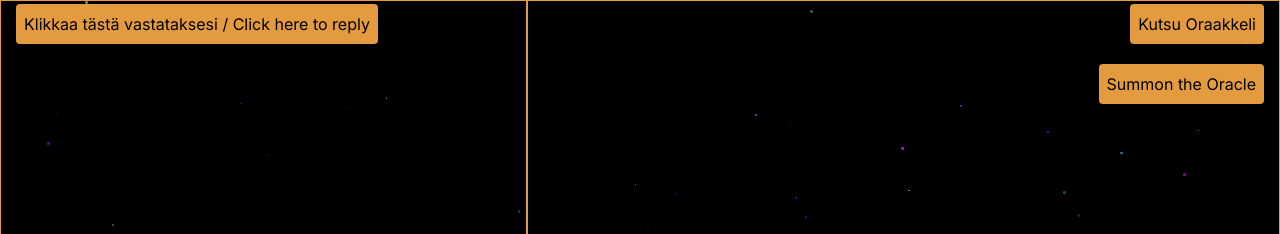
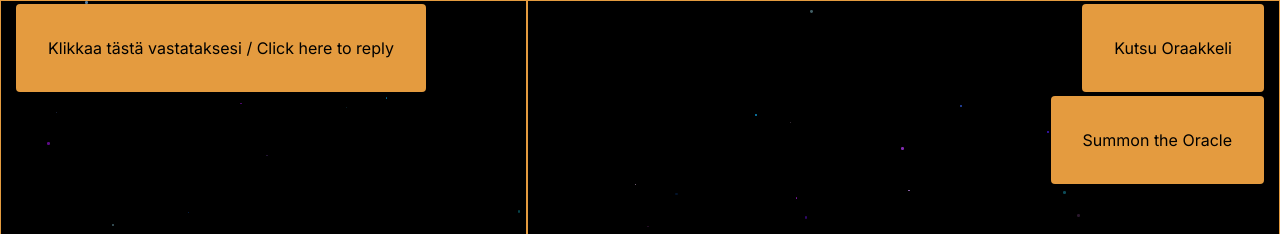
Before and after one commit to norsende/hkifortune, a Next.js app: page / in a window 1280 px wide. Shown: the top 234 px of the page. Built offline with nearby package versions, Linux system fonts and the light colour scheme; no server answers.

Commit message:
Bigger buttons.

```diff
--- a/app/components/AimoView.tsx
+++ b/app/components/AimoView.tsx
@@ -168,7 +168,7 @@ const AimoView = () => {
                         onStartMorningSession('fi-FI');
                     }}
                     className={`fixed right-4 z-10 ${isProcessing && currentLanguage === 'fi-FI' ? 'bg-gray-400' : 'bg-[#e49b3f]'
-                        } text-black shadow-lg p-2 rounded top-1`}
+                        } text-black shadow-lg p-8 rounded top-1`}
                 >
                     {isProcessing && currentLanguage === 'fi-FI' ? 'Kutsutaan...' : 'Kutsu Oraakkeli'}
                 </button>
@@ -179,7 +179,7 @@ const AimoView = () => {
                         onStartMorningSession('en-US');
                     }}
                     className={`fixed right-4 z-10 ${isProcessing && currentLanguage === 'en-US' ? 'bg-gray-400' : 'bg-[#e49b3f]'
-                        } text-black shadow-lg p-2 rounded top-16`}
+                        } text-black shadow-lg p-8 rounded top-24`}
                 >
                     {isProcessing && currentLanguage === 'en-US' ? 'Summoning...' : 'Summon the Oracle'}
                 </button>
--- a/app/components/CustomerView.tsx
+++ b/app/components/CustomerView.tsx
@@ -89,7 +89,7 @@ const CustomerView = () => {
         <div className="relative max-h-screen overflow-y-auto pb-20">
             <button
                 onClick={onStartButtonClicked}
-                className="fixed top-1 left-4 z-10 bg-[#e49b3f] text-black rounded shadow-lg p-2 rounded">
+                className="fixed top-1 left-4 z-10 bg-[#e49b3f] text-black rounded shadow-lg p-8 rounded">
                 {buttonText}
             </button>
             <div className="p-4">
```
